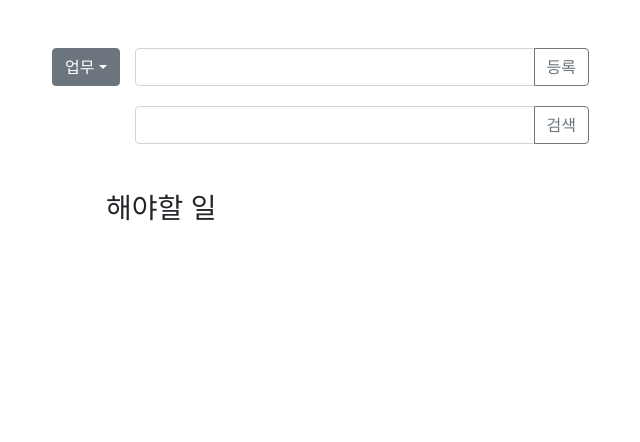
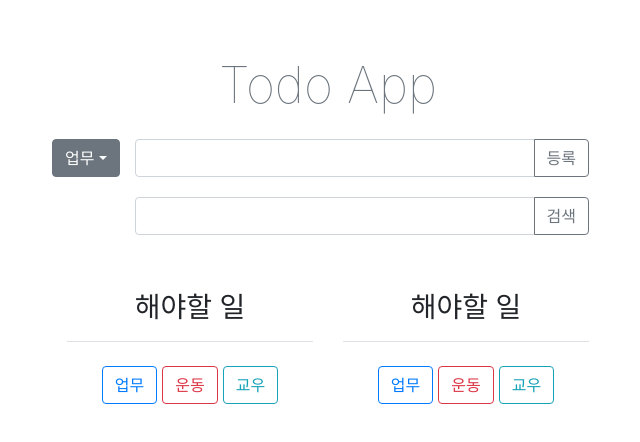
Before and after one commit to fcsn/create-react-app-test, a React (Create React App) app: page / in a window 1280 px wide. Shown: the top 442 px of the page, without its empty margins (312-952 px from the left). Built offline with nearby package versions, Linux system fonts and the light colour scheme.

Commit message:
feat: Add title, Fix layout in App.js

```diff
--- a/src/App.js
+++ b/src/App.js
@@ -111,9 +111,15 @@ class App extends Component {
     //     </button>
     // )
     return (
+        <div>
+        <div className="container" style={{ maxWidth: 600, padding: '20px, 0' }}>
+            <div className='row' style={{padding: '3rem 1.5rem .5rem 1.5rem'}}>
+                <div className="col" style={{textAlign: 'center', color: '#6c757d', fontSize: 50, fontWeight: 'Lighter'}}>Todo App</div>
+            </div>
+        </div>
 
           <div className="container" style={{ maxWidth: 600, padding: '20px, 0' }}>
-        <div className='row' style={{padding: '3rem 1.5rem'}}>
+            <div className='row' style={{padding: '.5rem 1.5rem .5rem 1.5rem'}}>
                 {/*{JSON.stringify(this.state.todoItems)}*/}
 
 
@@ -164,8 +170,21 @@ class App extends Component {
 
                     </div>
 
+
+
+            </div>
+          </div>
+
+
+          {/*Todo Table*/}
           <div className="container" style={{ maxWidth: 600, padding: '20px, 0' }}>
               <div className='row' style={{padding: '3rem 1.5rem'}}>
+                  <div className='col'>
+                          <TodoTable todoItems={ this.state.todoItems }
+                      _handleOnClickToggleState={ this._handleOnClickToggleState}
+                      _handleOnClickRemove={ this._handleOnClickRemove}
+                      _handleOnClickFilterTodoItems={ this._handleOnClickFilterTodoItems}/>
+                  </div>
                   <div className='col'>
                           <TodoTable todoItems={ this.state.todoItems }
                       _handleOnClickToggleState={ this._handleOnClickToggleState}
@@ -176,7 +195,6 @@ class App extends Component {
             </div>
 
     </div>
-      </div>
     );
   }
 }
--- a/src/components/TodoTable/TodoTable.js
+++ b/src/components/TodoTable/TodoTable.js
@@ -39,8 +39,13 @@ class TodoTable extends Component {
                               _handleOnClickRemove={this.props._handleOnClickRemove}/>
         )
         return (
-            <div className="col-6">
-                <h3>해야할 일</h3>
+            <div className="">
+                <h3 className="pb-3 mb-4 border-bottom" style={{textAlign: 'center'}}>해야할 일</h3>
+                <nav className="blog-pagination" style={{display: 'flex', alignItems: 'center', justifyContent: 'center'}}>
+                    <button className="btn btn-outline-primary">업무</button>
+                    <button className="btn btn-outline-danger" style={{marginLeft: 5}}>운동</button>
+                    <button className="btn btn-outline-info" style={{marginLeft: 5}}>교우</button>
+                </nav>
                 {completedList}
             </div>
         )
--- a/src/components/TodoUnit/TodoUnit.js
+++ b/src/components/TodoUnit/TodoUnit.js
@@ -23,7 +23,7 @@ class TodoUnit extends Component {
                 <Fade in={this.state.fadeIn} tag="h5" className="mt-3">
                     <div style={{margin: 10}} className="card flex-md-row mb-4 shadow-sm h-md-250">
                         <div className="card-body d-flex flex-column align-items-start">
-                        <strong className="d-inline-block mb-2 text-success">{item.category}</strong>
+                        <strong className="d-inline-block mb-2 text-primary" style={{fontSize: 16}}>{item.category}</strong>
                         <h3 className="mb-0 text-dark">{item.title}</h3>
                         {/*<span style={{ marginRight: 5}}>{String(item.isCompleted)}</span>*/}
                         {/*<button className="btn btn-success btn-sm"*/}
```
Lines whose indentation alone changed are shown as unchanged.
